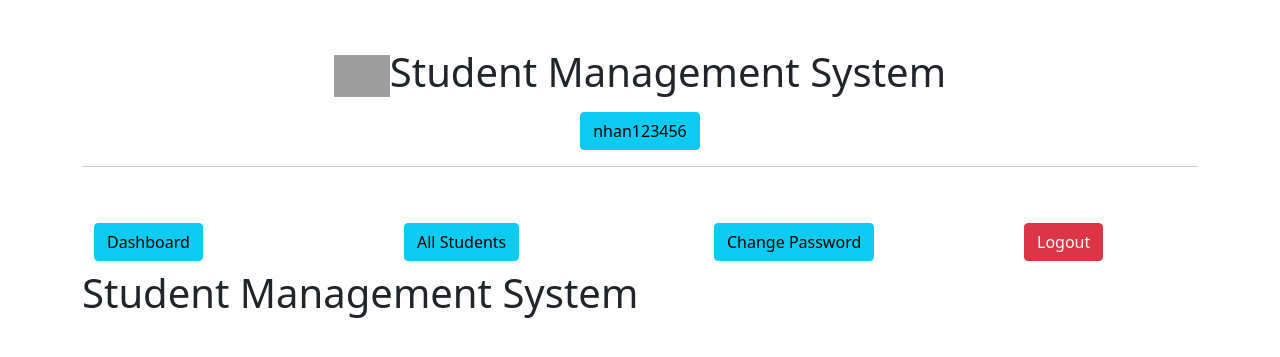
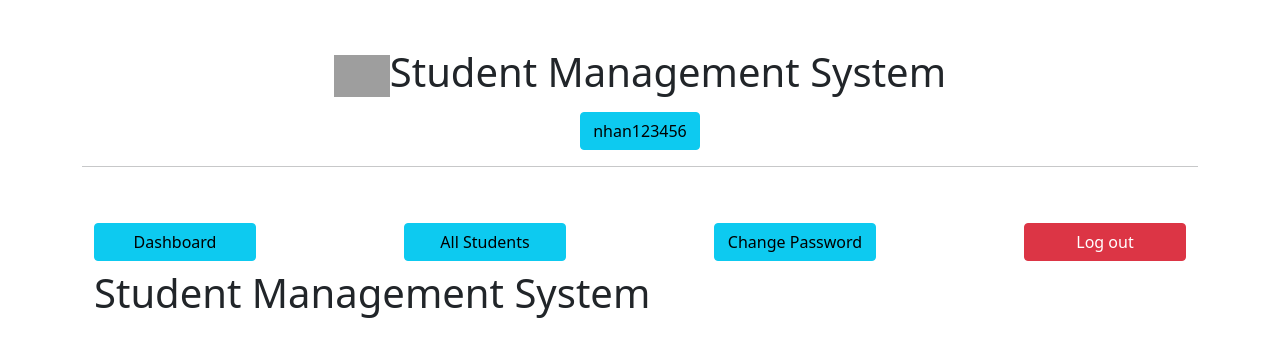
Before and after one commit to hvhuy2004/Flask_Project_CRUD, a Flask app: page /admin/dashboard in a window 1280 px wide. Shown: the top 357 px of the page. Run offline with Flask 3, Linux system fonts and the light colour scheme; a user stored in the database is signed in; data comes from the database, SQL or seed files in the repository; both versions use the stored data as it was after the commit; grey boxes are pictures that could not be loaded.

Commit message:
admin change password

```diff
--- a/templates/admin/dashboard.html
+++ b/templates/admin/dashboard.html
@@ -1,10 +1,19 @@
 {% extends 'admin/layout.html' %}
 {% block content %}
 <div class="container">
+    {% with messages = get_flashed_messages(with_categories=true) %}
+    {% if messages %}
+    {% for category, message in messages %}
+    <div class="alert alert-{{category}}">
+        <strong>{{message}}</strong>
+    </div>
+    {% endfor %}
+    {% endif %}
+    {% endwith %}
+
     {% include 'admin/navbar.html' %}
-</div>
-<div class="container">
-    <h1>Student Management System</h1>
-
+    <div class="container">
+        <h1>Student Management System</h1>
+    </div>
 </div>
 {% endblock content %}
--- a/templates/admin/navbar.html
+++ b/templates/admin/navbar.html
@@ -1,16 +1,16 @@
 <div class="container">
     <div class="row justify-content-between">
         <div class="col-xl-2 col-lg-3 col-md-4 col-sm-6 my-2">
-            <a href="/admin/dashboard" class="btn btn-info w-full">Dashboard</a>
+            <a href="/admin/dashboard" class="btn btn-info w-100 rounded">Dashboard</a>
         </div>
         <div class="col-xl-2 col-lg-3 col-md-4 col-sm-6 my-2">
-            <a href="/admin/get-all-user" class="btn btn-info w-full">All Students</a>
+            <a href="/admin/get-all-user" class="btn btn-info w-100 rounded">All Students</a>
         </div>
         <div class="col-xl-2 col-lg-3 col-md-4 col-sm-6 my-2">
-            <a href="/admin/change-admin-password" class="btn btn-info w-full">Change Password</a>
+            <a href="/admin/change-admin-password" class="btn btn-info w-100 rounded">Change Password</a>
         </div>
         <div class="col-xl-2 col-lg-3 col-md-4 col-sm-6 my-2">
-            <a href="/admin/logout" class="btn btn-danger w-full">Logout</a>
+            <a href="/admin/logout" class="btn btn-danger w-100 rounded">Log out</a>
         </div>
     </div>
 </div>
```
Also changed, not shown: instance/ums.sqlite, 2 other files.
